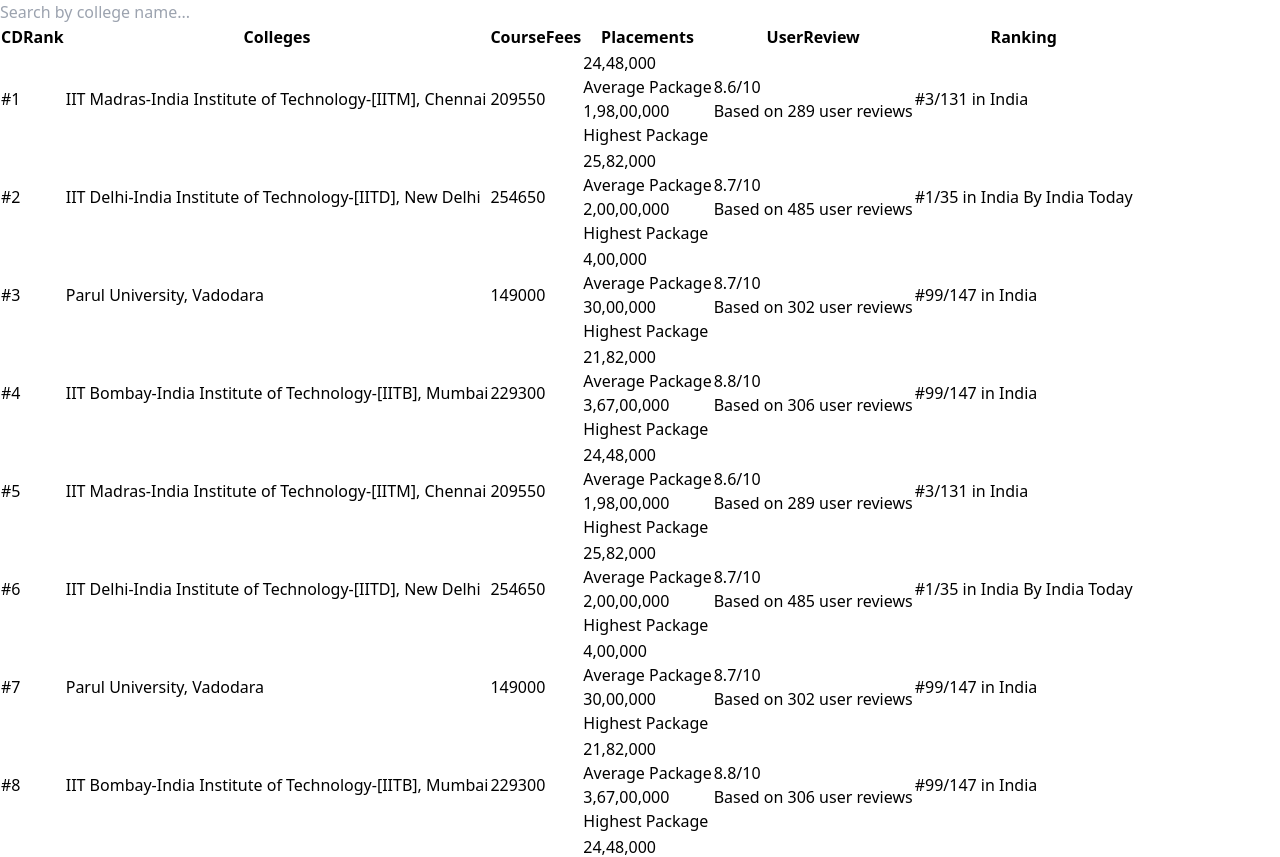
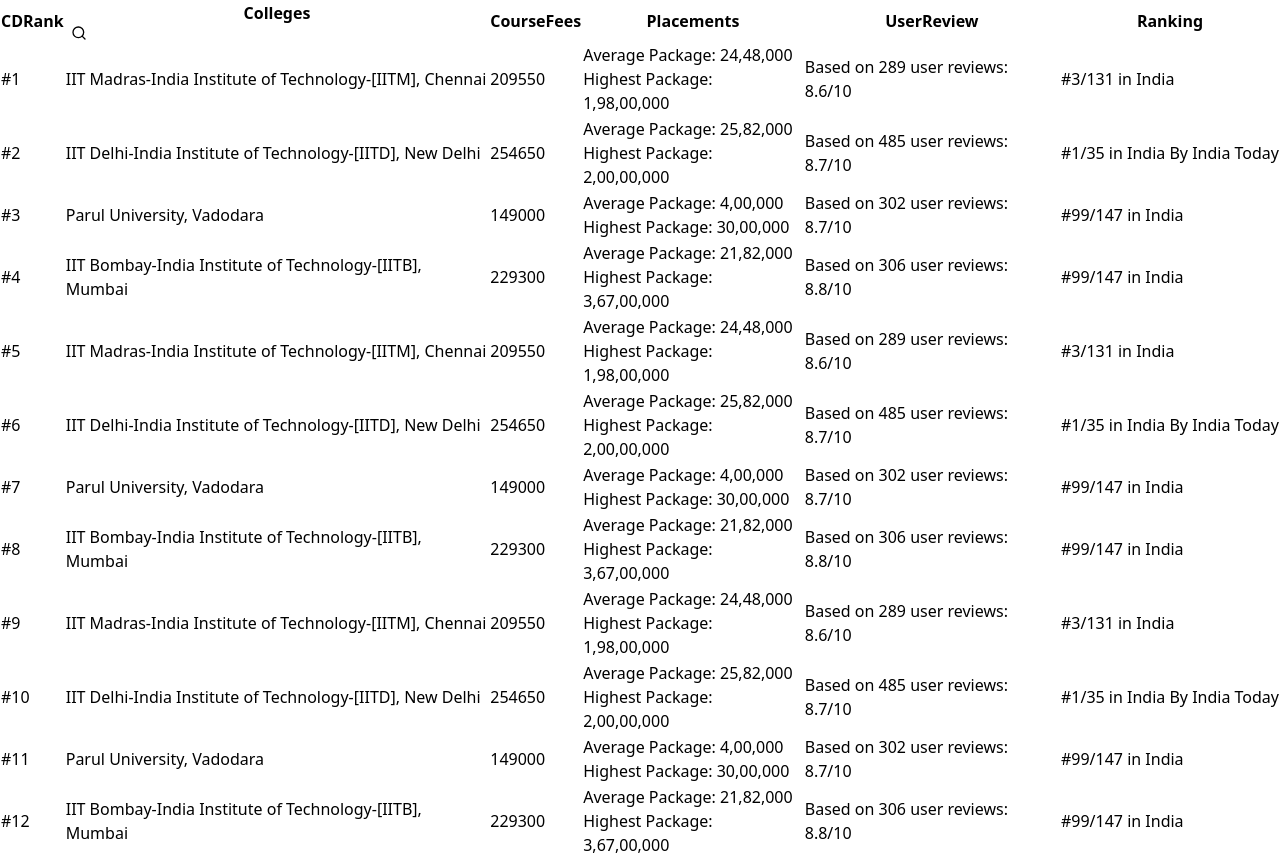
Before and after one commit to SMGhulam29091993/CollegeDunia, a React (Vite) app: page / in a window 1280 px wide. Shown: the top 857 px of the page. Built offline with nearby package versions, Linux system fonts and the light colour scheme.

Commit message:
aded the search by college name using useFilter

```diff
--- a/src/App.jsx
+++ b/src/App.jsx
@@ -1,8 +1,154 @@
+// import React, { useState } from 'react';
+// import { useTable, useFilters, useSortBy } from 'react-table';
+// import { DummyData as data } from './constant/sampleData';
+// import InfiniteScroll from 'react-infinite-scroll-component';
+// import { BounceLoader } from 'react-spinners';
+
+// const App = () => {
+//   const parseCourseFees = feesString => {
+//     const courseFeesValue = parseInt(feesString.match(/\d+/g).join(''));
+//     return courseFeesValue;
+//   };
+
+//   const [rowsToShow, setRowsToShow] = useState(10); // Initial number of rows to show
+//   const [loading, setLoading] = useState(false); // Loading state for the delay
+
+//   const columns = React.useMemo(
+//     () =>
+//       Object.keys(data[0]).map(key => {
+//         return {
+//           Header: key,
+//           accessor: key,
+//           sortType: key === 'CDRank' || key === 'CourseFees' || key === 'UserReview.value' ? 'alphanumeric' : 'basic',
+//           Cell: ({ cell }) => {
+//             const { value, column } = cell;
+
+//             // Check if the cell value is an object
+//             if (typeof value === 'object') {
+//               // Render key-value pairs of the object
+//               return (
+//                 <>
+//                   {Object.keys(value).map((key, index) => (
+//                     <div key={index} className={value.length > 1 ? 'flex flex-col gap-1' : ''}>
+//                       {value[key]}
+//                     </div>
+//                   ))}
+//                 </>
+//               );
+//             } else if (column.id === 'CourseFees') {
+//               // Parse and render course fees
+//               return <>{parseCourseFees(value)}</>;
+//             } else {
+//               // Render other cell values as they are
+//               return value;
+//             }
+//           },
+//         };
+//       }),
+//     [data]
+//   );
+
+//   const {
+//     getTableProps,
+//     getTableBodyProps,
+//     headerGroups,
+//     prepareRow,
+//     rows,
+//     state: { globalFilter },
+//     setGlobalFilter,
+//   } = useTable(
+//     {
+//       columns,
+//       data,
+//     },
+//     useFilters,
+//     useSortBy // Add useSortBy hook here
+//   );
+
+//   const loadMoreRows = () => {
+//     setLoading(true); // Set loading to true to display loading spinner
+//     setTimeout(() => {
+//       setRowsToShow(prevRowsToShow => prevRowsToShow + 10); // Increase rows to show by 10 after a delay
+//       setLoading(false); // Set loading to false after the delay
+//     }, 1000); // 1000 milliseconds (1 second) delay
+//   };
+
+//   return (
+//     <>
+//       <div className="container flex flex-col items-center justify-center p-5 w-full">
+//         <input
+//           type="text" // Ensure the input type is text
+//           value={globalFilter}
+//           onChange={e => setGlobalFilter(e.target.value)}
+//           placeholder="Search by college name..."
+//           className='w-80 border-2 border-black p-1 rounded-lg'
+//         />
+//         <InfiniteScroll
+//           dataLength={rowsToShow}
+//           next={loadMoreRows}
+//           hasMore={rowsToShow < data.length}
+//           loader={
+//             <div className="flex justify-center mt-4">
+//               <BounceLoader color="#007bff" loading={loading} />
+//             </div>
+//           } // Show spinner while loading
+//           endMessage={<p>No more rows to show</p>}
+//           scrollThreshold={0.9} // Load more rows when the user reaches 90% of the scrollable area
+//         >
+//           <table className="max-w-6xl mx-auto my-4 border-2 border-black" {...getTableProps()}>
+//             <thead className="border-2 border-black bg-green-300 text-white">
+//               {headerGroups.map(hg => (
+//                 <tr key={hg.id} {...hg.getHeaderGroupProps()}>
+//                   {hg.headers.map(header => (
+//                     <th key={header.id} className="border-2 border-black px-4 py-2" {...header.getHeaderProps(header.getSortByToggleProps())}>
+//                       {header.render('Header')}
+//                       <span>
+//                         {header.isSorted ? (header.isSortedDesc ? ' 🔽' : ' 🔼') : ''}
+//                       </span>
+//                     </th>
+//                   ))}
+//                 </tr>
+//               ))}
+//             </thead>
+//             <tbody {...getTableBodyProps()}>
+//               {rows.slice(0, rowsToShow).map(row => {
+//                 // Slice rows to display only the rows to show
+//                 prepareRow(row);
+//                 return (
+//                   <tr key={row.id} {...row.getRowProps()}>
+//                     {row.cells.map(cell => {
+//                       const { getCellProps, render, column } = cell;
+//                       return (
+//                         <td
+//                           {...getCellProps()}
+//                           key={column.id}
+//                           className="px-4 py-2 border-2 border-slate-600"
+//                         >
+//                           {render('Cell')}
+//                         </td>
+//                       );
+//                     })}
+//                   </tr>
+//                 );
+//               })}
+//             </tbody>
+//           </table>
+//         </InfiniteScroll>
+//       </div>
+//     </>
+//   );
+// };
+
+// export default App;
+
+
+
 import React, { useState } from 'react';
 import { useTable, useFilters, useSortBy } from 'react-table';
 import { DummyData as data } from './constant/sampleData';
 import InfiniteScroll from 'react-infinite-scroll-component';
 import { BounceLoader } from 'react-spinners';
+import { FiSearch } from 'react-icons/fi';
 
 const App = () => {
   const parseCourseFees = feesString => {
@@ -12,40 +158,72 @@
 
   const [rowsToShow, setRowsToShow] = useState(10); // Initial number of rows to show
   const [loading, setLoading] = useState(false); // Loading state for the delay
+  const [searchByCollege, setSearchByCollege] = useState(false); // State variable to track if searching by college
 
   const columns = React.useMemo(
-    () =>
-      Object.keys(data[0]).map(key => {
-        return {
-          Header: key,
-          accessor: key,
-          sortType: key === 'CDRank' || key === 'CourseFees' || key === 'UserReview.value' ? 'alphanumeric' : 'basic',
+    () => [
+      {
+        Header: 'CDRank',
+        accessor: 'CDRank',
+        sortType: 'alphanumeric',
+      },
+      {
+        Header: () => (
+          <div className='flex items-center justify-between'>
+            <span>Colleges</span>
+            <FiSearch
+              onClick={(e) => {
+                e.stopPropagation()
+                setSearchByCollege(!searchByCollege)}} // Toggle searchByCollege state on click
+              style={{ marginLeft: '5px', cursor: 'pointer' }}
+            />
+          </div>
+        ),
+        accessor: 'Colleges',
+        Filter: ({ column }) =>
+          searchByCollege ? ( // Conditionally render the filter input based on searchByCollege state
+            <input
+              onClick={e => e.stopPropagation()} // Prevent sorting when clicking on the filter input
+              className='text-black border rounded-lg font-thin p-1'
+              value={column.filterValue || ''}
+              onChange={e => column.setFilter(e.target.value)}
+              placeholder={`Search Colleges`}
+            />
+          ) : null,
+      },
+      {
+        Header: 'CourseFees',
+        accessor: 'CourseFees',
+        sortType: 'alphanumeric',
+        Cell: ({ cell }) => parseCourseFees(cell.value),
+      },
+      {
+        Header: 'Placements',
+        accessor: 'Placements',
         Cell: ({ cell }) => {
-            const { value, column } = cell;
-
-            // Check if the cell value is an object
-            if (typeof value === 'object') {
-              // Render key-value pairs of the object
+          const { avgValue, avgLabel, package: packageValue, label } = cell.value;
           return (
             <>
-                  {Object.keys(value).map((key, index) => (
-                    <div key={index} className={value.length > 1 ? 'flex flex-col gap-1' : ''}>
-                      {value[key]}
-                    </div>
-                  ))}
+              <div>{`${avgLabel}: ${avgValue}`}</div>
+              <div>{`${label}: ${packageValue}`}</div>
             </>
           );
-            } else if (column.id === 'CourseFees') {
-              // Parse and render course fees
-              return <>{parseCourseFees(value)}</>;
-            } else {
-              // Render other cell values as they are
-              return value;
-            }
         },
-        };
-      }),
-    [data]
+      },
+      {
+        Header: 'UserReview',
+        accessor: 'UserReview',
+        Cell: ({ cell }) => {
+          const { value, label } = cell.value;
+          return <>{`${label}: ${value}`}</>;
+        },
+      },
+      {
+        Header: 'Ranking',
+        accessor: 'Ranking',
+      },
+    ],
+    [searchByCollege] // Add searchByCollege to dependencies
   );
 
   const {
@@ -76,13 +254,6 @@
   return (
     <>
       <div className="container flex flex-col items-center justify-center p-5 w-full">
-        <input
-          type="text" // Ensure the input type is text
-          value={globalFilter}
-          onChange={e => setGlobalFilter(e.target.value)}
-          placeholder="Search by college name..."
-          className='w-80 border-2 border-black p-1 rounded-lg'
-        />
         <InfiniteScroll
           dataLength={rowsToShow}
           next={loadMoreRows}
@@ -91,20 +262,25 @@
             <div className="flex justify-center mt-4">
               <BounceLoader color="#007bff" loading={loading} />
             </div>
-          } // Show spinner while loading
+          }
           endMessage={<p>No more rows to show</p>}
-          scrollThreshold={0.9} // Load more rows when the user reaches 90% of the scrollable area
         >
           <table className="max-w-6xl mx-auto my-4 border-2 border-black" {...getTableProps()}>
             <thead className="border-2 border-black bg-green-300 text-white">
               {headerGroups.map(hg => (
                 <tr key={hg.id} {...hg.getHeaderGroupProps()}>
                   {hg.headers.map(header => (
-                    <th key={header.id} className="border-2 border-black px-4 py-2" {...header.getHeaderProps(header.getSortByToggleProps())}>
+                    <th
+                      key={header.id}
+                      className="border-2 border-black px-4 py-2"
+                      {...header.getHeaderProps(header.getSortByToggleProps())}
+                    >
                       {header.render('Header')}
-                      <span>
-                        {header.isSorted ? (header.isSortedDesc ? ' 🔽' : ' 🔼') : ''}
-                      </span>
+                      <span>{header.isSorted ? (header.isSortedDesc ? ' 🔽' : ' 🔼') : ''}</span>
+                      {/* Add Filter UI for Colleges column */}
+                      {header.id === 'Colleges' && searchByCollege && (
+                        <div>{header.canFilter ? header.render('Filter') : null}</div>
+                      )}
                     </th>
                   ))}
                 </tr>
```
Lines whose indentation alone changed are shown as unchanged.
